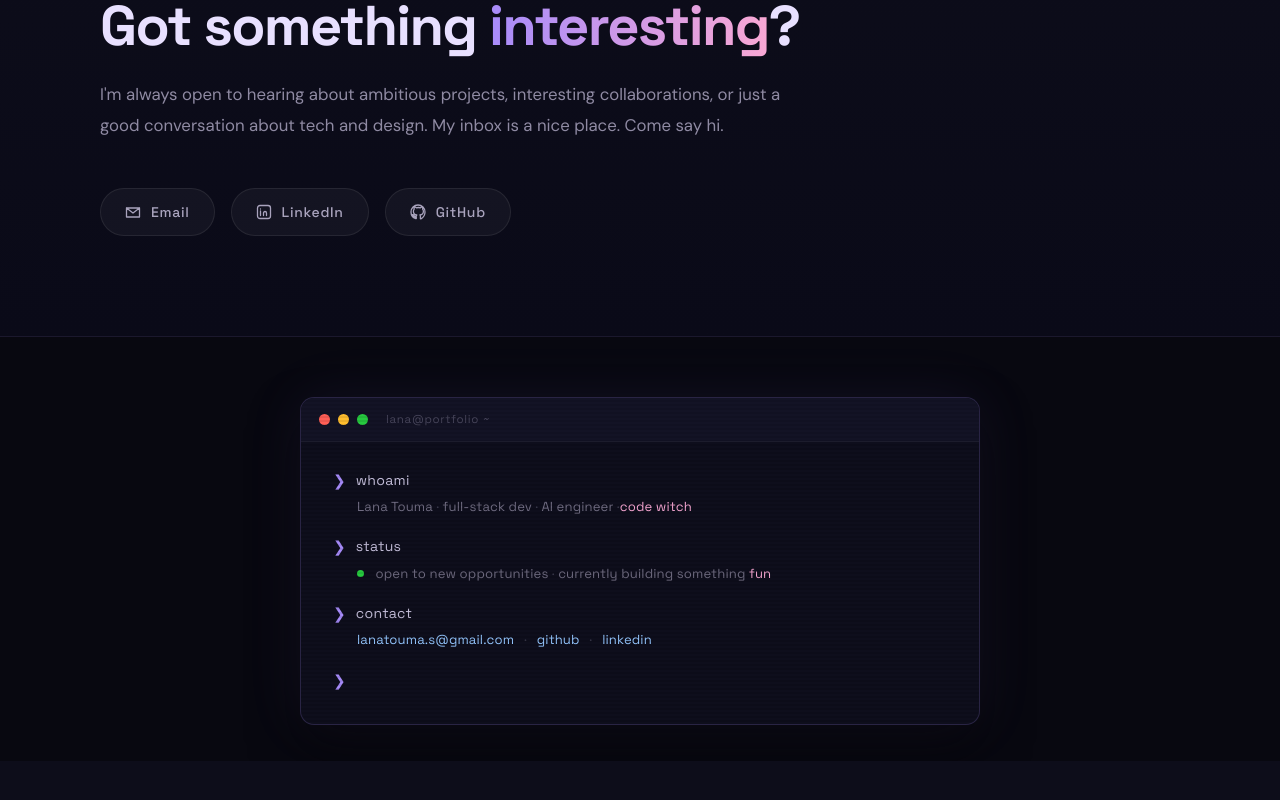
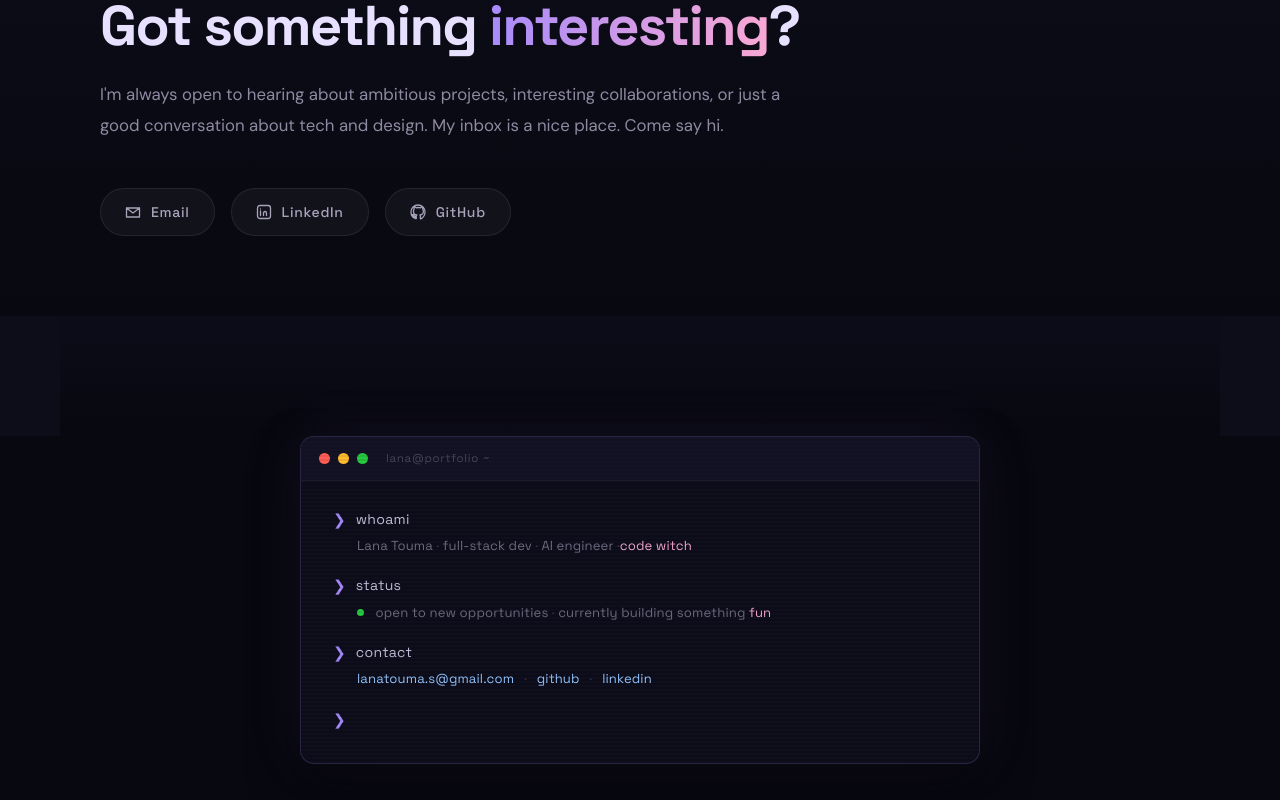
Before and after one commit to LanaTouma-Dev/Portfolio, an Angular app: page / in a window 1280 px wide. Shown: the part 3998-4798 px from the top of the page. Before the commit the page ends 4759 px from the top, so only its background shows below. Built offline with nearby package versions, Linux system fonts and the light colour scheme.

Commit message:
more footer fixes

```diff
--- a/src/app/app.css
+++ b/src/app/app.css
@@ -763,7 +763,8 @@ section { position: relative; z-index: 1; }
 .modal-card { transform: none !important; } /* disable tilt inside modal */
 
 /* ─── CONTACT ────────────────────────────────────── */
-#contact { background: linear-gradient(180deg, var(--bg) 0%, #0a0a18 100%); }
+#contact { background: linear-gradient(180deg, var(--bg) 0%, #080810 100%); }
+#contact .section-inner { padding-bottom: 80px; }
 .contact-inner { max-width: 700px; }
 .contact-para {
   font-size: 1.05rem; color: rgba(232,224,255,0.6);
@@ -789,10 +790,28 @@ section { position: relative; z-index: 1; }
 /* ─── TERMINAL FOOTER ────────────────────────────── */
 footer.terminal-footer {
   position: relative; z-index: 1;
-  padding: 60px 60px 36px;
+  padding: 0 60px 36px;
+  background: transparent;
+  display: flex; flex-direction: column; align-items: center; gap: 28px;
+}
+
+/* Gradient fade from contact section into the terminal */
+footer.terminal-footer::before {
+  content: '';
+  display: block;
+  width: 100%;
+  height: 120px;
+  background: linear-gradient(to bottom, transparent, #080810);
+  margin-bottom: -28px;
+  pointer-events: none;
+}
+
+footer.terminal-footer::after {
+  content: '';
+  position: absolute;
+  inset: 120px 0 0 0;
   background: #080810;
-  border-top: 1px solid rgba(167,139,250,0.12);
-  display: flex; flex-direction: column; align-items: center; gap: 28px;
+  z-index: -1;
 }
 
 .terminal-window {
@@ -995,7 +1014,7 @@ footer.terminal-footer {
   .projects-grid.grid-expanded .project-extra { display: flex; }
 
   /* Footer */
-  footer.terminal-footer { padding: 40px 20px 28px; }
+  footer.terminal-footer { padding: 0 20px 28px; }
   .terminal-body { padding: 20px 20px 24px; font-size: 0.8rem; }
   .t-links { gap: 8px; }
 
```
